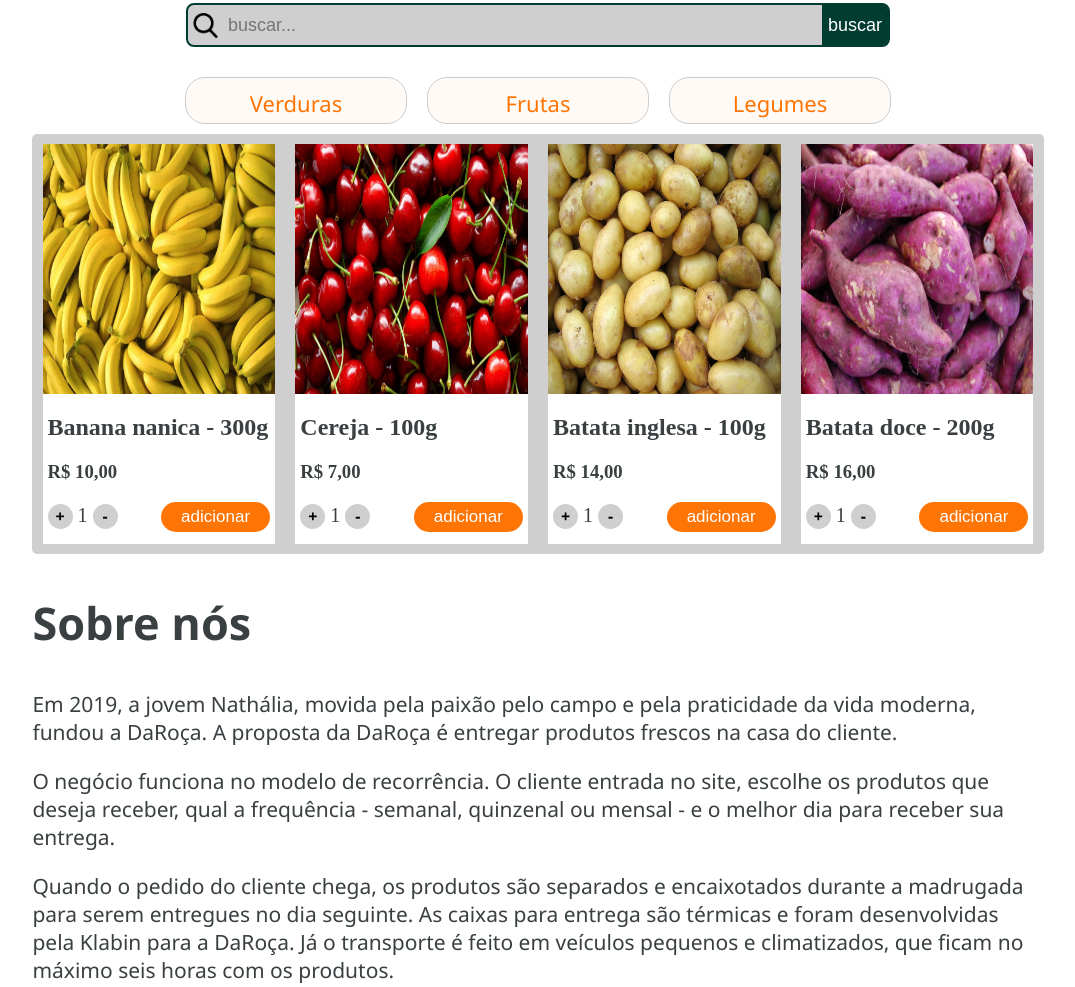
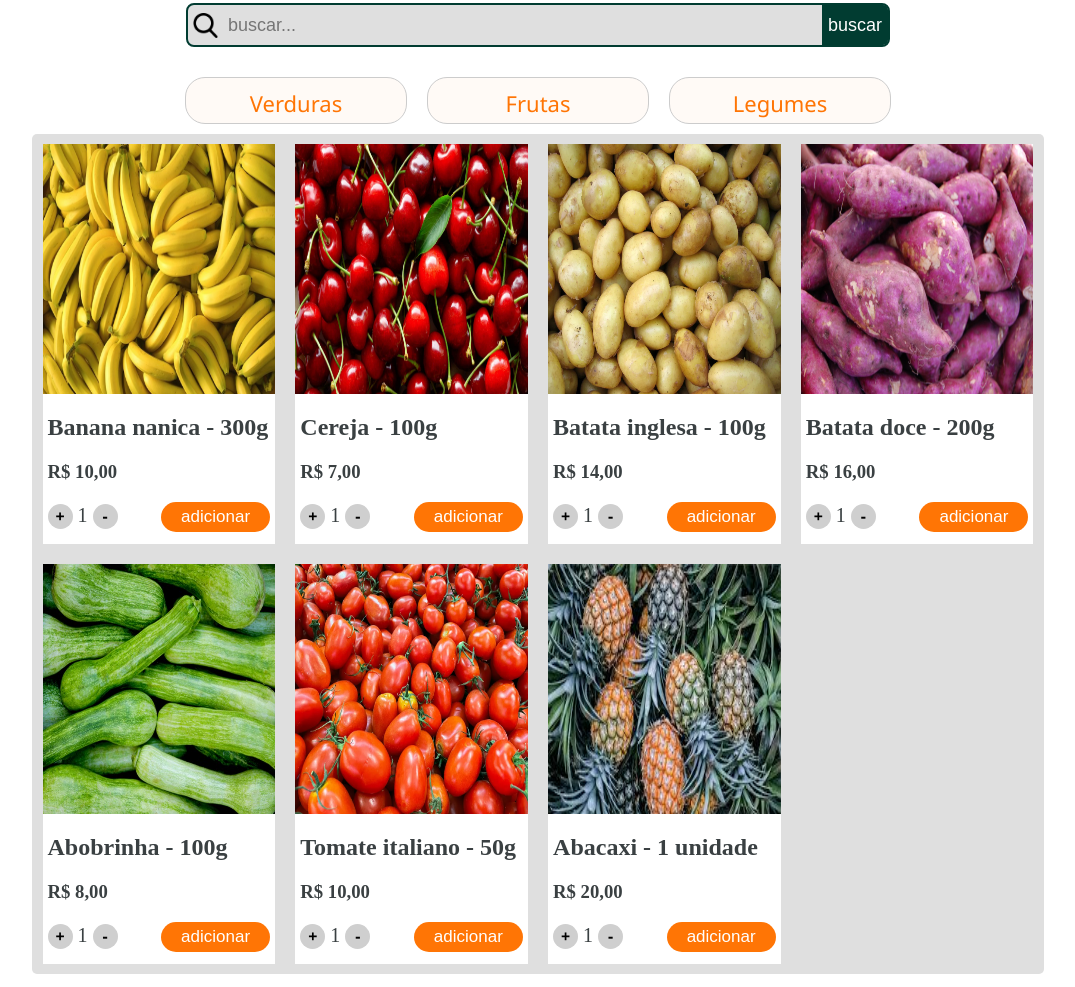
Before and after one commit to RafaelRigo/DaRoca, a plain HTML site: page codigo/principal/index.html in a window 1280 px wide. Shown: the part 338-1325 px from the top of the page, without its empty margins (102-1177 px from the left). Drawn offline with Linux system fonts and the light colour scheme.

Commit message:
adicionei mais imagens de alimentos

```diff
--- a/codigo/principal/index.html
+++ b/codigo/principal/index.html
@@ -55,6 +55,14 @@
                 <h3>R$ 14,00</h3><button class="qtd" onclick="somar('cont2')">+</button><p class="cont2">1</p><button class="qtd" onclick="sub('cont2')">-</button><button class="add">adicionar</button></div></div>
             <div class="it"><img class="img" src="../../imagens/batata-doce.jpg"><div class="info"><h2>Batata doce - 200g</h2>
                 <h3>R$ 16,00</h3><button class="qtd" onclick="somar('cont2')">+</button><p class="cont2">1</p><button class="qtd" onclick="sub('cont2')">-</button><button class="add">adicionar</button></div></div>
+            <div class="it"><img class="img" src="../../imagens/abobrinha.jpg"><div class="info"><h2>Abobrinha - 100g</h2>
+                <h3>R$ 8,00</h3><button class="qtd" onclick="somar('cont')">+</button><p class="cont">1</p><button class="qtd" onclick="sub('cont')">-</button><button class="add">adicionar</button></div></div>
+            <div class="it"><img class="img" src="../../imagens/tomate.webp"><div class="info"><h2>Tomate italiano - 50g</h2>
+                <h3>R$ 10,00</h3><button class="qtd" onclick="somar('cont')">+</button><p class="cont">1</p><button class="qtd" onclick="sub('cont')">-</button><button class="add">adicionar</button></div></div>
+            <div class="it"><img class="img" src="../../imagens/abacaxi.jpg"><div class="info"><h2>Abacaxi - 1 unidade</h2>
+                <h3>R$ 20,00</h3><button class="qtd" onclick="somar('cont')">+</button><p class="cont">1</p><button class="qtd" onclick="sub('cont')">-</button><button class="add">adicionar</button></div></div>
+
+
         </div>
 
         <div id="sobre-nos">
--- a/codigo/principal/style.css
+++ b/codigo/principal/style.css
@@ -144,7 +144,7 @@ main #buscar img{
 
 main #buscar {
     border-radius: 8px;
-    background-color: rgb(207, 207, 207);
+    background-color: rgb(223, 223, 223);
     width: 700px;
     height: 40px;
     display: flex;
@@ -247,7 +247,7 @@ input[name="produto"]:checked+label, .Checked+label {
 }
 
 #mercadoria {
-    background-color: rgb(207, 207, 207);
+    background-color: rgb(223, 223, 223);
     width: 80%;
     margin: auto;
     display: flex;
@@ -317,6 +317,7 @@ input[name="produto"]:checked+label, .Checked+label {
     width: 80%;
     margin: auto;
     font-family: var(--font);
+    margin-top: 200px;
 }
 
 #sobre-nos h2 {
```
Also changed, not shown: imagens/abacaxi.jpg (added), imagens/abobrinha.jpg (added), imagens/tomate.webp (added).
